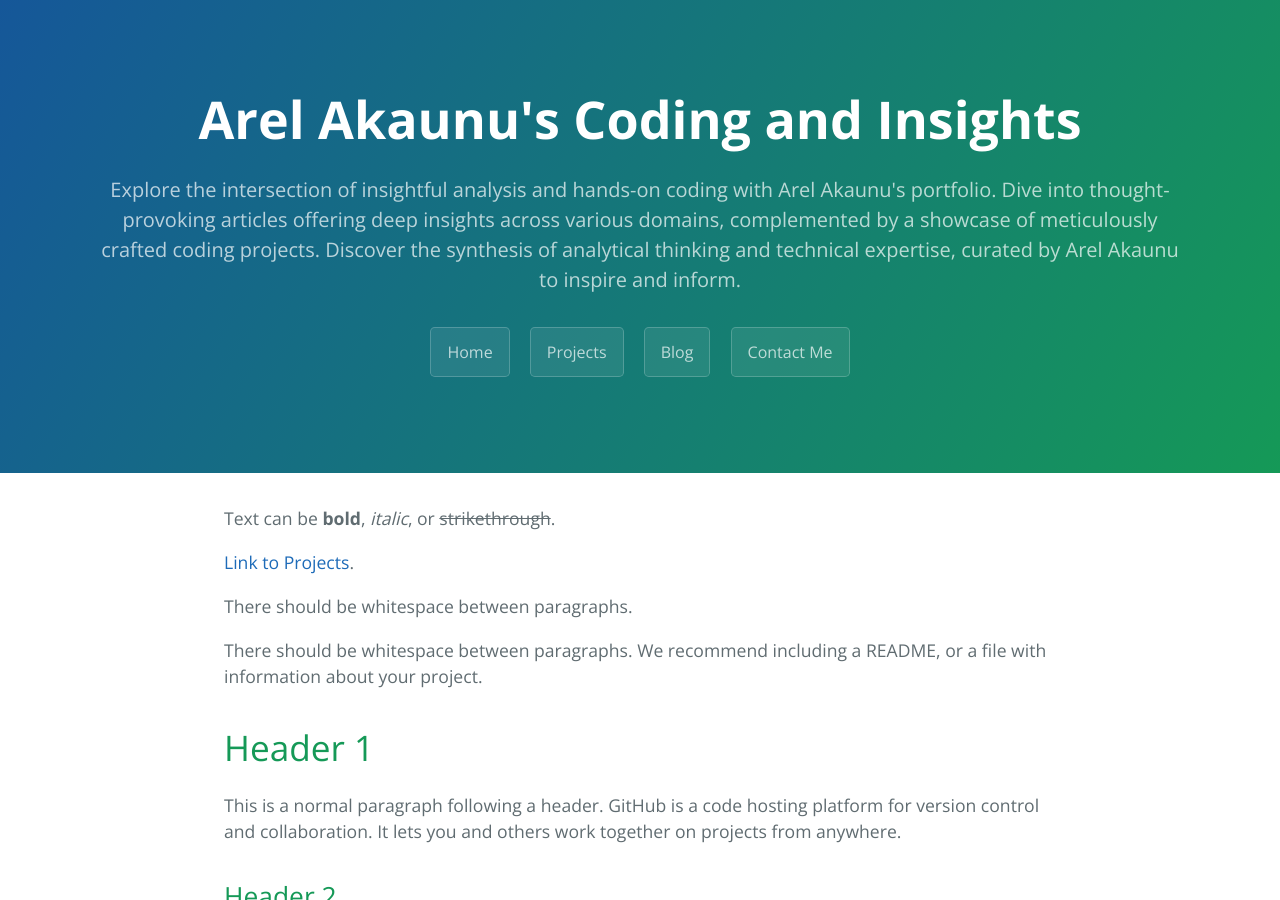
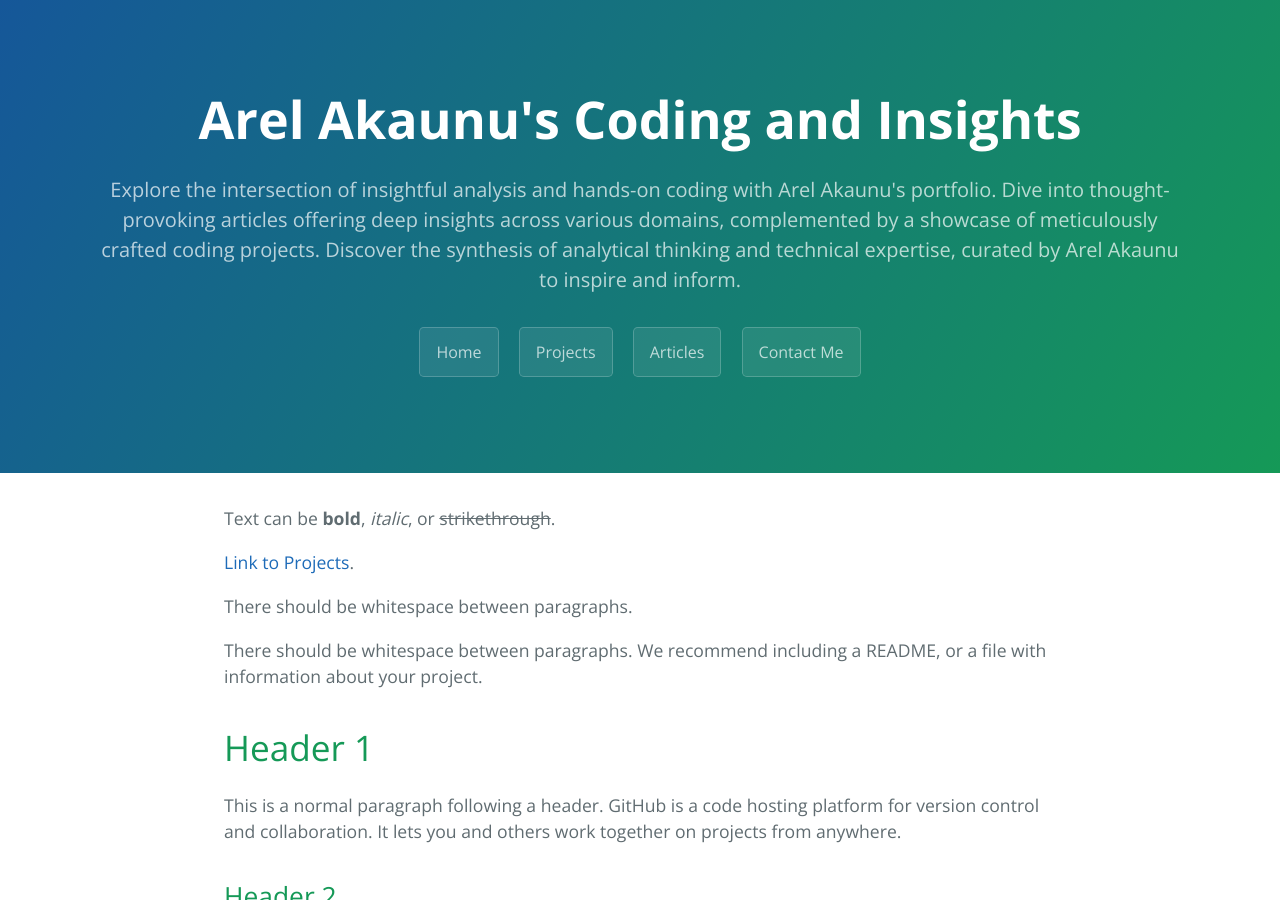
Before and after one commit to arelakaunu/arelakaunu.github.io, a Jekyll site: the page built from index.md, in a window 1280 px wide and 900 px high. Built offline with Jekyll 4.4.1, drawn with Linux system fonts in a browser that asks for light colours.

Commit message:
Update default.html

```diff
--- a/_layouts/default.html
+++ b/_layouts/default.html
@@ -20,7 +20,7 @@
       <h2 class="project-tagline">{{ page.description | default: site.description | default: site.github.project_tagline }}</h2>
       <a href="/" class="btn">Home</a> <!-- Link to home page -->
       <a href="/projects.html" class="btn">Projects</a> <!-- Link to projects page -->
-      <a href="/blog.html" class="btn">Blog</a> <!-- Link to blog page -->
+      <a href="/articles.html" class="btn">Articles</a> <!-- Link to blog page -->
       <a href="/contact.html" class="btn">Contact Me</a> <!-- Link to contact page -->
     </header>
 
```
